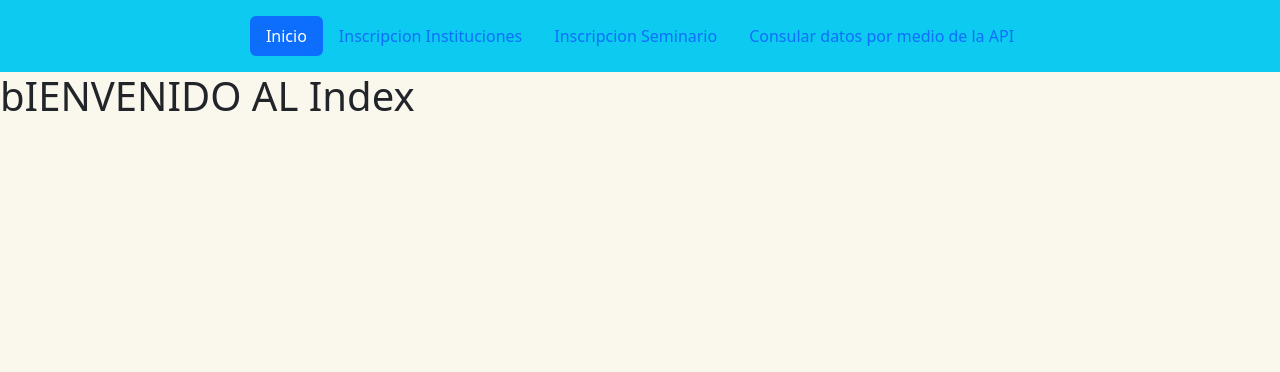
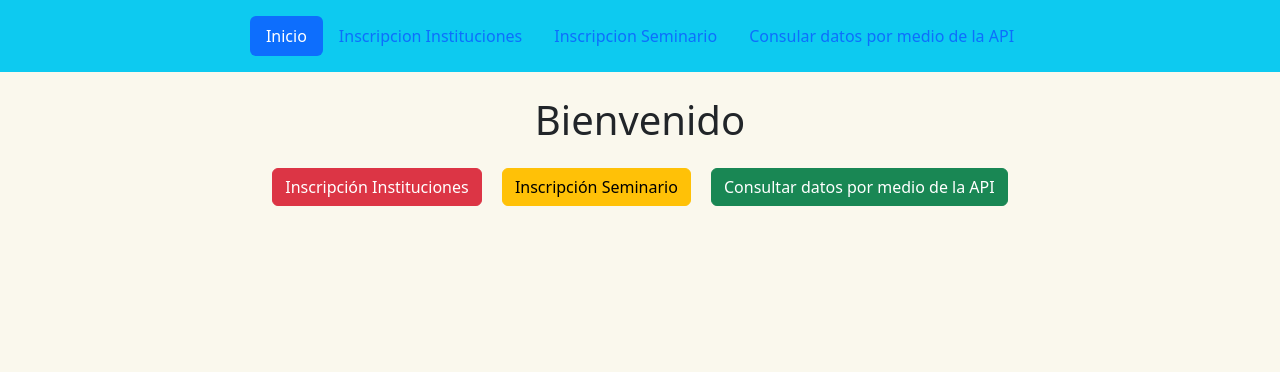
Before and after one commit to Crimsonfv/Quintana_Guillermo_FINAL, a Django app: page / in a window 1280 px wide. Shown: the top 372 px of the page. Run offline with Django 4.2, Linux system fonts and the light colour scheme.

```diff
--- a/Inscritos/urls.py
+++ b/Inscritos/urls.py
@@ -13,4 +13,5 @@ urlpatterns = [
     path('api/instituciones/', views.institucionesList, name='institucionesList'),
     path('api/inscritos/', InscritosListView.as_view(), name='inscritosList'),
     path('api/inscritos/<int:id>/', InscritoDetailView.as_view(), name='inscritoDetail'),
+    path('api/instituciones/<int:idInstitucion>', views.InstitucionList),
 ]
--- a/Inscritos/views.py
+++ b/Inscritos/views.py
@@ -97,3 +97,15 @@ def institucionesList(request):
             serializer.save()
             return Response(serializer.data, status=201)
         return Response(serializer.errors, status=400)
+
+@api_view(['GET'])
+def InstitucionList(request, idInstitucion):
+
+    try:
+        institucion = Instituciones.objects.get(id=idInstitucion)
+    except institucion.DoesNotExist:
+        return Response(status=status.HTTP_404_NOT_FOUND)
+
+    if request.method == 'GET':
+        serial = InstitucionesSerializer(institucion)
+        return Response(serial.data)
--- a/templates/API.html
+++ b/templates/API.html
@@ -1,6 +1,6 @@
 {% extends 'base.html' %}
 
-{% block title %}Index{% endblock %}
+{% block title %}API{% endblock %}
 
 {% block content %}
 
--- a/templates/index.html
+++ b/templates/index.html
@@ -4,6 +4,14 @@
 
 {% block content %}
 
-<h1>bIENVENIDO AL Index</h1>
+<div class="container text-center my-4">
+    <h1>Bienvenido</h1>
+</div>
+
+<div class="container text-center my-4">
+    <a href="{% url 'Instituciones' %}" class="btn btn-danger mx-2">Inscripción Instituciones</a>
+    <a href="{% url 'Inscritos' %}" class="btn btn-warning mx-2">Inscripción Seminario</a>
+    <a href="{% url 'Api' %}" class="btn btn-success mx-2">Consultar datos por medio de la API</a>
+</div>
 
 {% endblock %}
--- a/templates/inscritos.html
+++ b/templates/inscritos.html
@@ -1,10 +1,10 @@
 {% extends 'base.html' %}
 
-{% block title %}Inscripción Gastronomía{% endblock %}
+{% block title %}Inscripción Gastronomica{% endblock %}
 
 {% block content %}
 <div class="container mt-4">
-    <h1 class="mb-4">Inscripción Gastronomía</h1>
+    <h1 class="mb-4">Inscripción Gastronomica</h1>
 
     <form method="post">
         {% csrf_token %}
--- a/templates/instituciones.html
+++ b/templates/instituciones.html
@@ -1,6 +1,6 @@
 {% extends 'base.html' %}
 
-{% block title %}Index{% endblock %}
+{% block title %}Instituciones{% endblock %}
 
 {% block content %}
 
```
